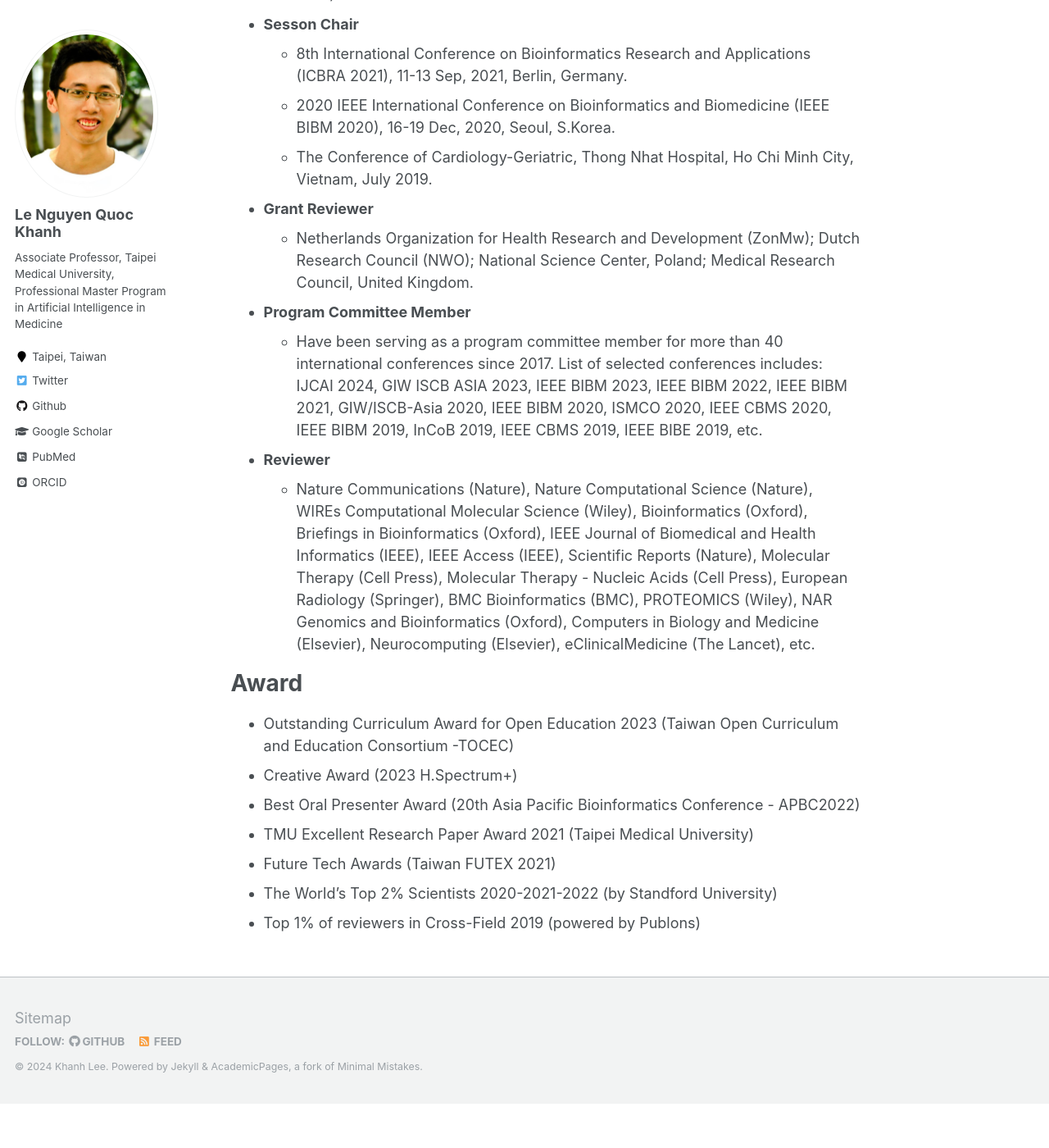
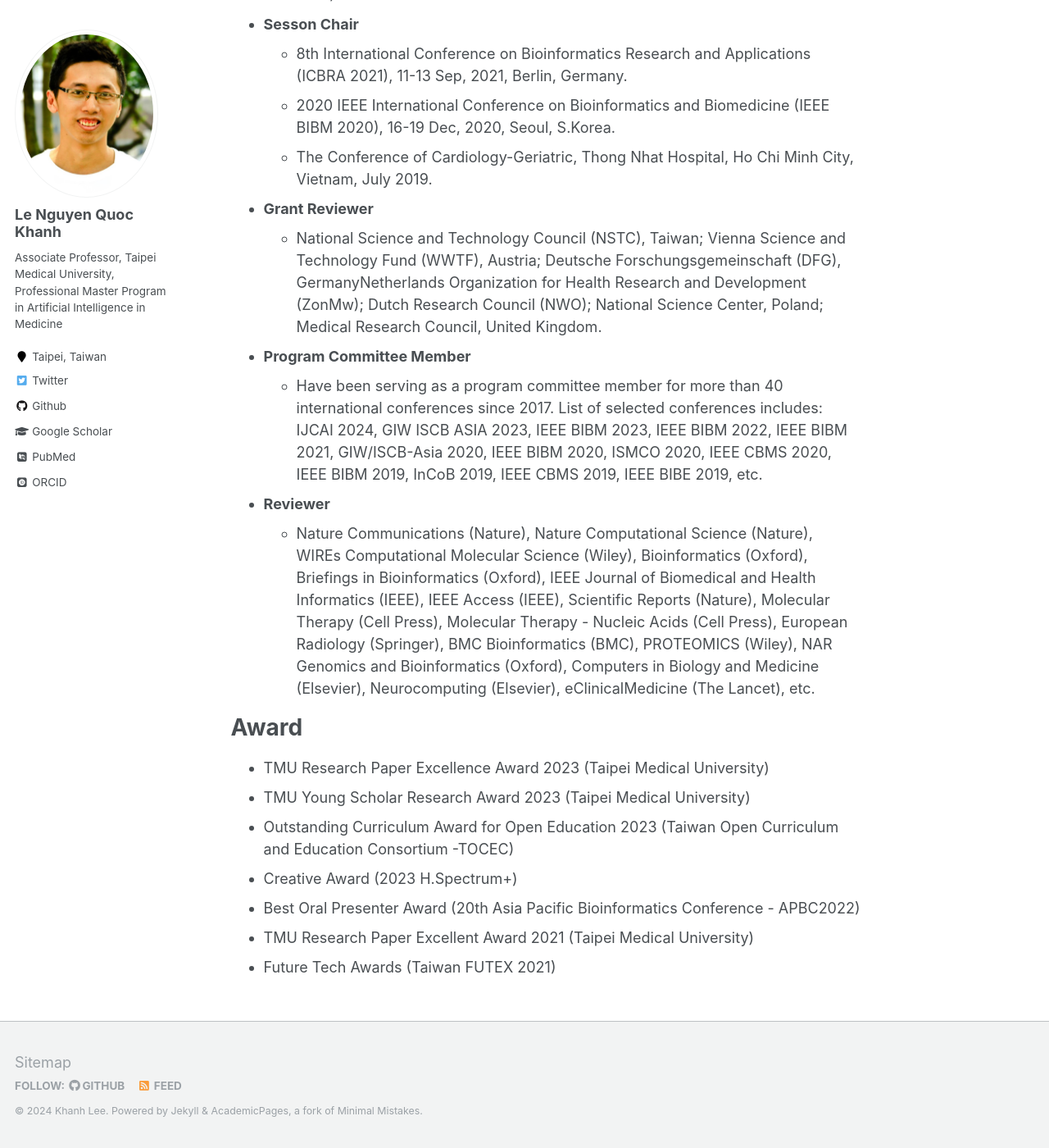
Before and after one commit to khanhlee/khanhlee.github.io, a Jekyll site: the page built from _pages/about.md, in a window 1280 px wide and 1400 px high, scrolled down 1450 px. Shown: the whole window at 82% size. Built offline with Jekyll 4.4.1, drawn with Linux system fonts in a browser that asks for light colours; some web fonts are replaced; before the commit the page ends 2796 px from its top, so only the background shows below that.

Commit message:
Update about.md

```diff
--- a/_pages/about.md
+++ b/_pages/about.md
@@ -30,17 +30,17 @@ redirect_from:
   * 2020 IEEE International Conference on Bioinformatics and Biomedicine (IEEE BIBM 2020), 16-19 Dec, 2020, Seoul, S.Korea.
   * The Conference of Cardiology-Geriatric, Thong Nhat Hospital, Ho Chi Minh City, Vietnam, July 2019.
 * <b>Grant Reviewer</b>
-  * Netherlands Organization for Health Research and Development (ZonMw); Dutch Research Council (NWO); National Science Center, Poland; Medical Research Council, United Kingdom.
+  * National Science and Technology Council (NSTC), Taiwan; Vienna Science and Technology Fund (WWTF), Austria; Deutsche Forschungsgemeinschaft (DFG), GermanyNetherlands Organization for Health Research and Development (ZonMw); Dutch Research Council (NWO); National Science Center, Poland; Medical Research Council, United Kingdom.
 * <b>Program Committee Member</b>
   * Have been serving as a program committee member for more than 40 international conferences since 2017. List of selected conferences includes: IJCAI 2024, GIW ISCB ASIA 2023, IEEE BIBM 2023, IEEE BIBM 2022, IEEE BIBM 2021, GIW/ISCB-Asia 2020, IEEE BIBM 2020, ISMCO 2020, IEEE CBMS 2020, IEEE BIBM 2019, InCoB 2019, IEEE CBMS 2019, IEEE BIBE 2019, etc.
 * <b>Reviewer</b>
   * Nature Communications (Nature), Nature Computational Science (Nature), WIREs Computational Molecular Science (Wiley), Bioinformatics (Oxford), Briefings in Bioinformatics (Oxford), IEEE Journal of Biomedical and Health Informatics (IEEE), IEEE Access (IEEE), Scientific Reports (Nature), Molecular Therapy (Cell Press), Molecular Therapy - Nucleic Acids (Cell Press), European Radiology (Springer), BMC Bioinformatics (BMC), PROTEOMICS (Wiley), NAR Genomics and Bioinformatics (Oxford), Computers in Biology and Medicine (Elsevier), Neurocomputing (Elsevier), eClinicalMedicine (The Lancet), etc.
 
 # Award
+  * TMU Research Paper Excellence Award 2023 (Taipei Medical University)
+  * TMU Young Scholar Research Award 2023 (Taipei Medical University)
   * Outstanding Curriculum Award for Open Education 2023 (Taiwan Open Curriculum and Education Consortium -TOCEC)
   * Creative Award (2023 H.Spectrum+)
   * Best Oral Presenter Award (20th Asia Pacific Bioinformatics Conference - APBC2022)
-  * TMU Excellent Research Paper Award 2021 (Taipei Medical University)
+  * TMU Research Paper Excellent Award 2021 (Taipei Medical University)
   * Future Tech Awards (Taiwan FUTEX 2021)
-  * The World’s Top 2% Scientists 2020-2021-2022 (by Standford University)
-  * Top 1% of reviewers in Cross-Field 2019 (powered by Publons)
```
